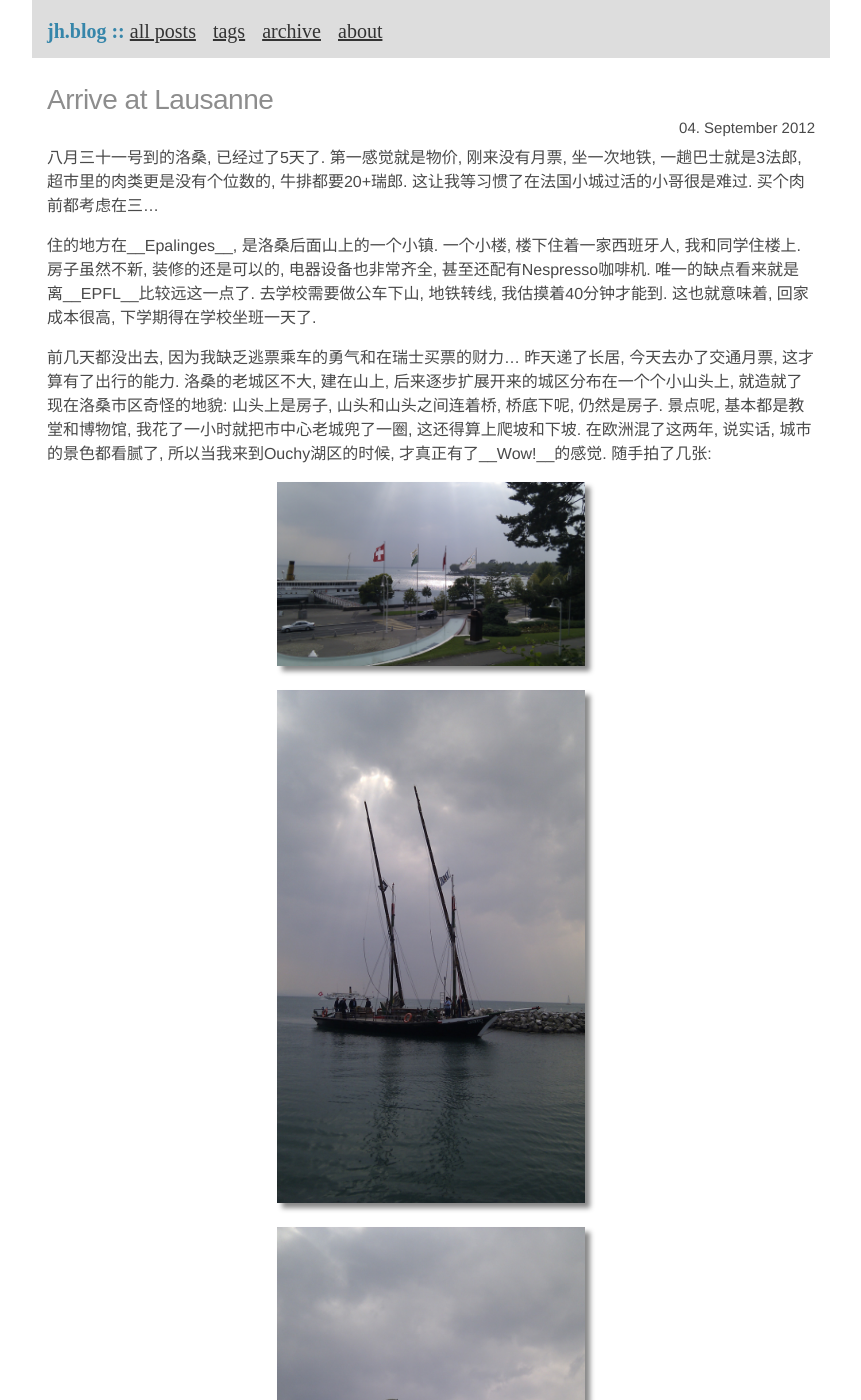
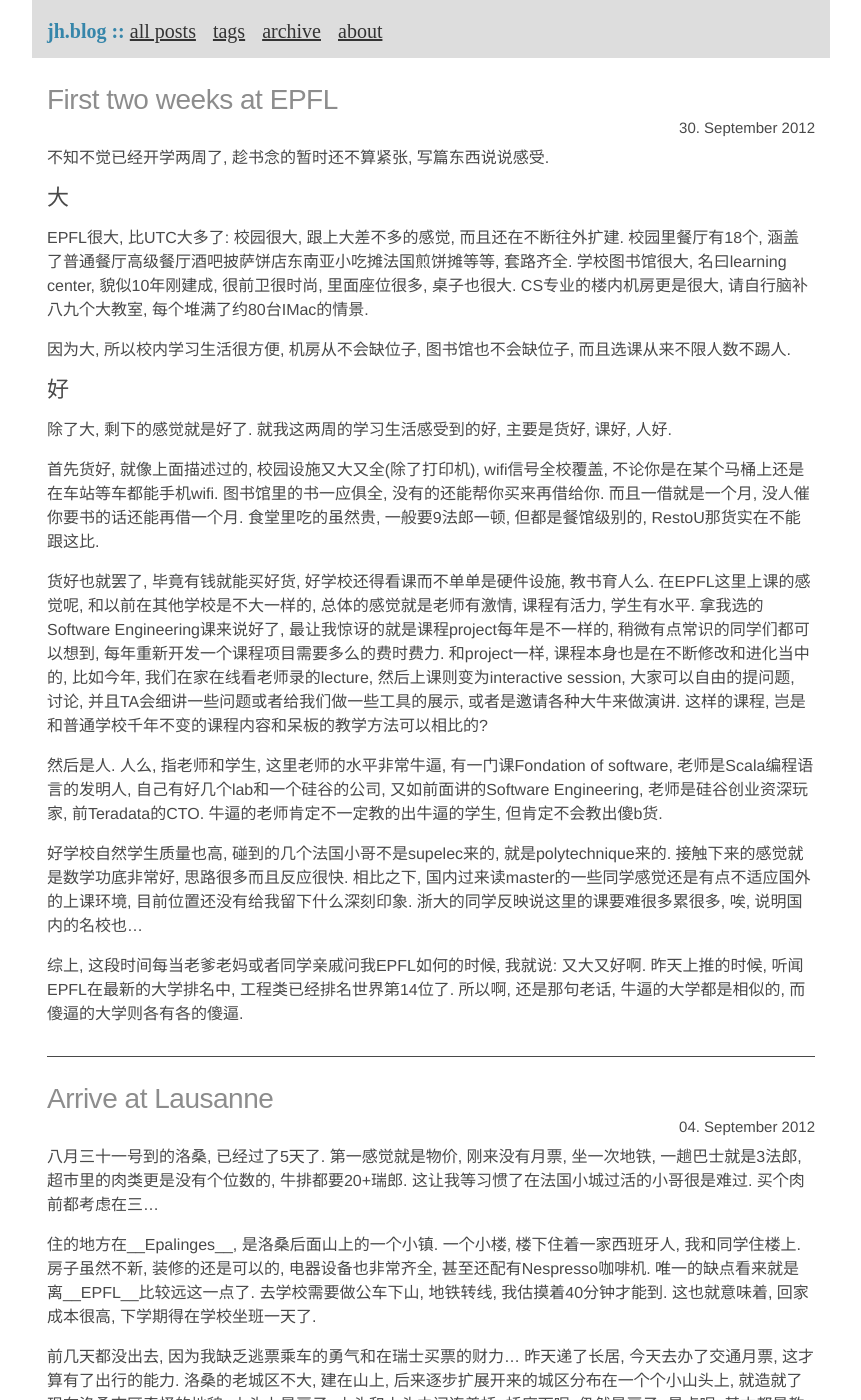
Before and after one commit to darkjh/darkjh.github.com, a Jekyll site: the page built from index.html, in a window 1280 px wide and 1400 px high. Shown: the whole window, without its empty margins (209-1070 px from the left). Built offline with Jekyll 4.4.1, drawn with Linux system fonts in a browser that asks for light colours; some web fonts are replaced; Markdown is read by kramdown in place of the engine named in the settings; formulas are drawn with MathJax 3; some of the changed text lies outside the part shown.

Commit message:
add post

```diff
--- /dev/null
+++ b/_posts/2012-09-30-first-two-weeks-at-epfl.md
@@ -0,0 +1,29 @@
+---
+layout: post
+title: "First two weeks at EPFL"
+description: ""
+tags: [life]
+---
+
+不知不觉已经开学两周了, 趁书念的暂时还不算紧张, 写篇东西说说感受.
+
+### 大 ###
+
+EPFL很大, 比UTC大多了: 校园很大, 跟上大差不多的感觉, 而且还在不断往外扩建. 校园里餐厅有18个, 涵盖了普通餐厅高级餐厅酒吧披萨饼店东南亚小吃摊法国煎饼摊等等, 套路齐全. 学校图书馆很大, 名曰learning center, 貌似10年刚建成, 很前卫很时尚, 里面座位很多, 桌子也很大. CS专业的楼内机房更是很大, 请自行脑补八九个大教室, 每个堆满了约80台IMac的情景.
+
+因为大, 所以校内学习生活很方便, 机房从不会缺位子, 图书馆也不会缺位子, 而且选课从来不限人数不踢人.
+
+### 好 ###
+
+除了大, 剩下的感觉就是好了. 就我这两周的学习生活感受到的好, 主要是货好, 课好, 人好.
+
+首先货好, 就像上面描述过的, 校园设施又大又全(除了打印机), wifi信号全校覆盖, 不论你是在某个马桶上还是在车站等车都能手机wifi. 图书馆里的书一应俱全, 没有的还能帮你买来再借给你. 而且一借就是一个月, 没人催你要书的话还能再借一个月. 食堂里吃的虽然贵, 一般要9法郎一顿, 但都是餐馆级别的, RestoU那货实在不能跟这比.
+
+货好也就罢了, 毕竟有钱就能买好货, 好学校还得看课而不单单是硬件设施, 教书育人么. 在EPFL这里上课的感觉呢, 和以前在其他学校是不大一样的, 总体的感觉就是老师有激情, 课程有活力, 学生有水平. 拿我选的Software Engineering课来说好了, 最让我惊讶的就是课程project每年是不一样的, 稍微有点常识的同学们都可以想到, 每年重新开发一个课程项目需要多么的费时费力. 和project一样, 课程本身也是在不断修改和进化当中的, 比如今年, 我们在家在线看老师录的lecture, 然后上课则变为interactive session, 大家可以自由的提问题, 讨论, 并且TA会细讲一些问题或者给我们做一些工具的展示, 或者是邀请各种大牛来做演讲. 这样的课程, 岂是和普通学校千年不变的课程内容和呆板的教学方法可以相比的?
+
+然后是人. 人么, 指老师和学生, 这里老师的水平非常牛逼, 有一门课Fondation of software, 老师是Scala编程语言的发明人, 自己有好几个lab和一个硅谷的公司, 又如前面讲的Software Engineering, 老师是硅谷创业资深玩家, 前Teradata的CTO. 牛逼的老师肯定不一定教的出牛逼的学生, 但肯定不会教出傻b货.
+
+好学校自然学生质量也高, 碰到的几个法国小哥不是supelec来的, 就是polytechnique来的. 接触下来的感觉就是数学功底非常好, 思路很多而且反应很快. 相比之下, 国内过来读master的一些同学感觉还是有点不适应国外的上课环境, 目前位置还没有给我留下什么深刻印象. 浙大的同学反映说这里的课要难很多累很多, 唉, 说明国内的名校也...
+
+
+综上, 这段时间每当老爹老妈或者同学亲戚问我EPFL如何的时候, 我就说: 又大又好啊. 昨天上推的时候, 听闻EPFL在最新的大学排名中, 工程类已经排名世界第14位了. 所以啊, 还是那句老话, 牛逼的大学都是相似的, 而傻逼的大学则各有各的傻逼.
--- a/about.md
+++ b/about.md
@@ -3,18 +3,18 @@ layout: post
 title: About Me
 ---
 
-My name is __Ju Han__, it writes like "__鞠焓__" in chinese characters. I'm a master student and also a tech ethutiast. If I'm not busying study, probably you can find me at swimming pool, reading books and interesting blogs or besides my computer for some hacking. I can speak chinese, english and french fluently, so in this blog maybe you will find posts in all these three languages.
+My name is __Ju Han__, it writes like "__鞠焓__" in chinese characters. I'm a engineering student in computer science and also a tech ethutiast. If I'm not busying study, probably you can find me at swimming pool, reading books and interesting blogs or besides my computer for some hacking. I can speak chinese, english and french fluently, so in this blog maybe you will find posts in all these three languages.
 
 ### Education ###
 
 Having taken part in an sino-french exchange program
 [UTSEUS][1] and obtained a B.S. degree from [Shanghai University][2] in
-Infomation Technology in 3 years, I'm currently pursuing the
+Infomation Technology within 3 years, I'm currently pursuing the
 french engineering diplome (M.A. equivalent) in [University of Technology of
 Compiègne][3]. For this time of writing, September 2012, I'm at [EPFL][4]
 for a six-month exchange.
 
-My portfolio of knowledge is composed of a wide range of subjects, such as software engineering & programming, web development, data analysis & machine learning, database systems as well as datawarehouse modeling. For the moment, I'm studying functional programming, programming languages & type systems, distributed algorithms and some machine learning applications.
+My portfolio of knowledge is composed of a wide range of subjects, such as software engineering & programming, web development, data analysis & machine learning, database systems as well as datawarehouse modeling. For the moment, I'm studying functional programming, programming languages & type systems, distributed algorithms and some machine learning applications in EPFL.
 
 Here is my course list.
 
```
